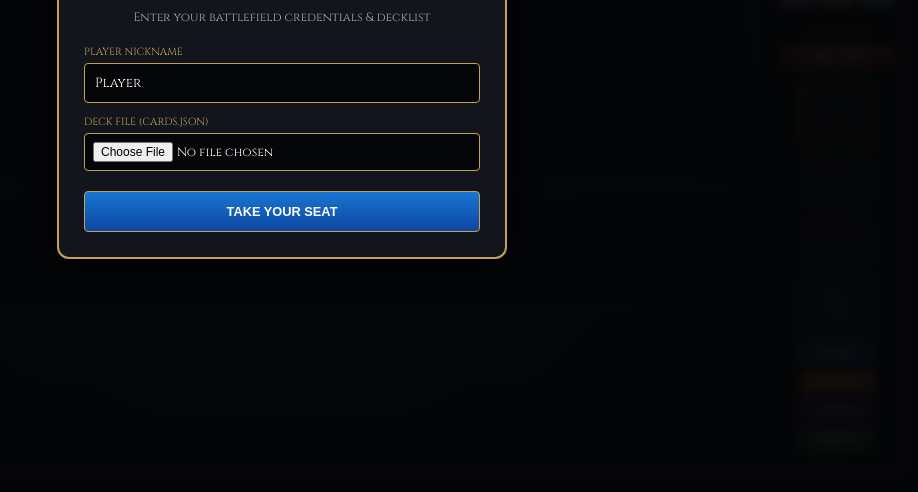
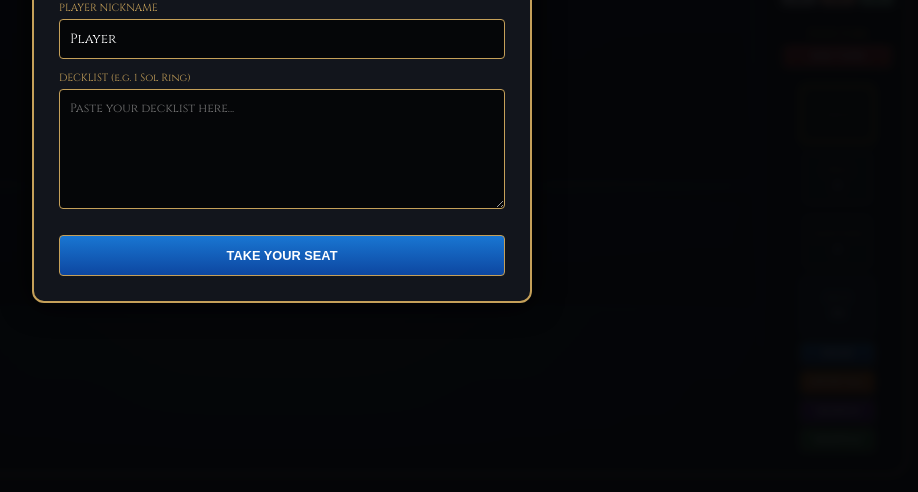
Before and after one commit to Invencion/mtg-arena, a website: page index.html in a window 1280 px wide. Shown: the part 308-800 px from the top of the page, without its empty margins (358-1276 px from the left). Drawn offline with nearby package versions, Linux system fonts and the light colour scheme; no server answers.

Commit message:
Update index.html

```diff
--- a/index.html
+++ b/index.html
@@ -11,11 +11,11 @@
 
   <!-- GİRİŞ EKRANI MODALI -->
   <div class="modal-overlay" id="welcome-modal" style="display: flex; background: rgba(5,6,8,0.95); z-index: 10000;">
-    <div class="modal-content" style="width: 450px; text-align: center; padding: 25px;">
+    <div class="modal-content" style="width: 500px; text-align: center; padding: 25px;">
       <div class="modal-header" style="justify-content: center; border: none;">
         <h2 style="color: #ffd700; font-family: 'Cinzel', serif; letter-spacing: 2px;">MTG COMMANDER ARENA</h2>
       </div>
-      <p style="color: #aaa; font-size: 0.75em; margin-bottom: 20px;">Enter your battlefield credentials & decklist</p>
+      <p style="color: #aaa; font-size: 0.75em; margin-bottom: 20px;">Enter your battlefield credentials & paste decklist</p>
 
       <div style="display: flex; flex-direction: column; gap: 12px; margin-bottom: 20px; text-align: left;">
         <div>
@@ -23,8 +23,8 @@
           <input type="text" id="player-nickname-input" placeholder="e.g. Alperen" value="Player" style="width: 100%; padding: 10px; background: #050608; border: 1px solid #c5a059; color: #fff; border-radius: 4px; font-family: inherit;" />
         </div>
         <div>
-          <label style="font-size: 0.65em; color: #c5a059; display: block; margin-bottom: 4px;">DECK FILE (CARDS.JSON)</label>
-          <input type="file" id="deck-file-input" accept=".json" style="width: 100%; padding: 8px; background: #050608; border: 1px solid #c5a059; color: #fff; border-radius: 4px; font-family: inherit; font-size: 0.75em;" />
+          <label style="font-size: 0.65em; color: #c5a059; display: block; margin-bottom: 4px;">DECKLIST (e.g. 1 Sol Ring)</label>
+          <textarea id="decklist-input" placeholder="Paste your decklist here..." style="width: 100%; height: 120px; padding: 10px; background: #050608; border: 1px solid #c5a059; color: #fff; border-radius: 4px; font-family: inherit; font-size: 0.75em; resize: vertical;"></textarea>
         </div>
       </div>
 
```
